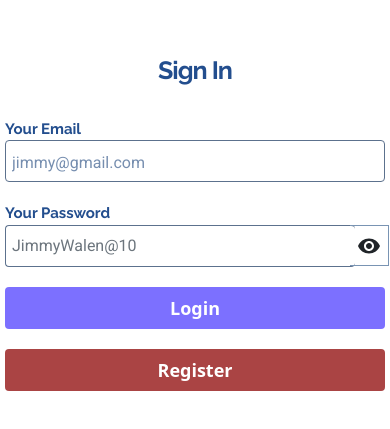
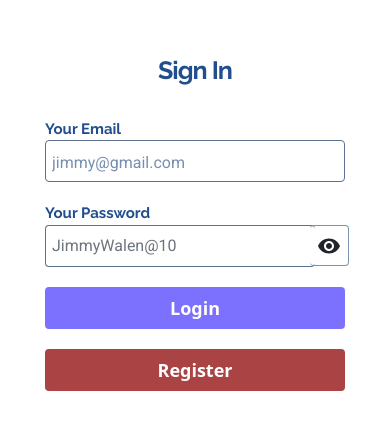
Before and after one commit to 9944098125/tax_receipt, a React (Create React App) app: page / in a window 390 px wide. Shown: the part 189-618 px from the top of the page. Built offline with nearby package versions, Linux system fonts and the light colour scheme.

Commit message:
login page done responsive

```diff
--- a/src/App.css
+++ b/src/App.css
@@ -1,5 +1,5 @@
 .login-fields {
-  min-width:380px;
+  width:380px;
   line-height: 1.75rem;
   outline: none !important;
   border-radius: 4px;
@@ -12,7 +12,7 @@
 }
 
 .login-p-fields {
-  min-width:350px;
+  min-width:345px !important;
   line-height: 1.75rem;
   outline: none !important;
   border-radius: 4px;
@@ -25,12 +25,12 @@
   background-color: #ffffff;
 }
 
-@media screen and (max-width:320px) {
+@media screen and (max-width:325px) {
   .login-fields  {
-    width: 250px !important;
+    width: 200px;
   }
   .login-p-fields {
-    width: 200px;
+    min-width: 270px !important;
   }
 }
 
@@ -39,6 +39,7 @@
   border: 0.2px solid rgb(121, 148, 179);
   border-left: none;
   margin-left: -5px;
+  border-radius: 4px;
 }
 
 @media screen and (max-width:768px) {
@@ -46,7 +47,7 @@
     width: 300px;
   }
   .login-p-fields {
-    width: 250px;
+    min-width: 270px !important;
   }
 }
 
```
